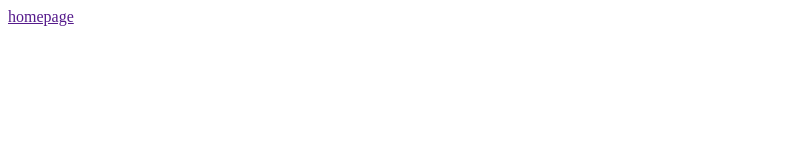
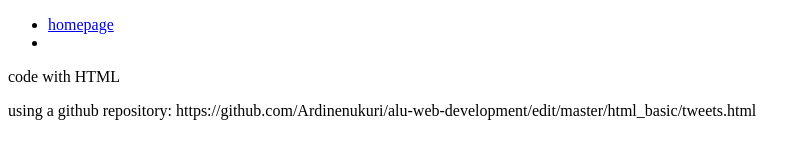
Before and after one commit to Ardinenukuri/alu-web-development, a plain HTML site: page html_basic/tweets.html in a window 1280 px wide. Shown: the whole page, without its empty margins (0-810 px from the left). Drawn offline with Linux system fonts and the light colour scheme.

Commit message:
Update tweets.html

```diff
--- a/html_basic/tweets.html
+++ b/html_basic/tweets.html
@@ -5,6 +5,14 @@
 		<title>tweets.html</title>
 	</head>
 	<body>
-		<a href="">homepage</a>
+		<header>
+			<ul>
+		<li><a href="tweets.html">homepage</a><li>
+			</ul>
+		</header>
+		<aside> code with HTML </aside>
+		<footer>
+			<p> using a github repository: https://github.com/Ardinenukuri/alu-web-development/edit/master/html_basic/tweets.html</p>
+		</footer>
 	</body>
 </html>
```
